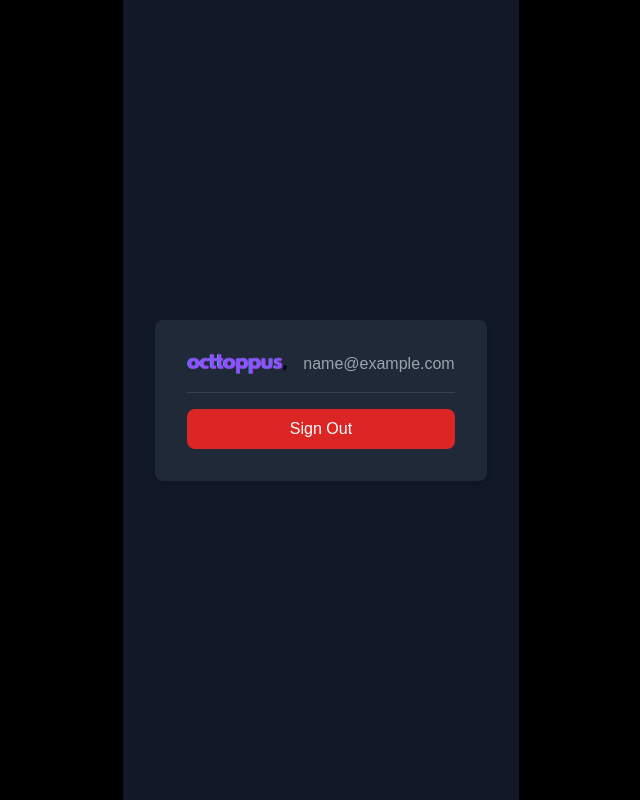
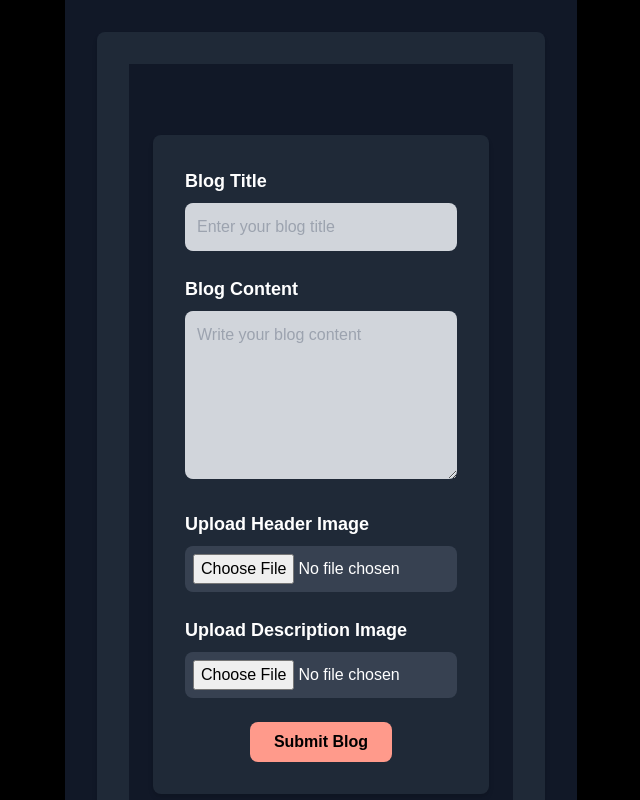
Before and after one commit to Hamza123Hussain/octtoppus_admin, a Next.js app: page / in a window 1280 px wide. Shown: the top 800 px of the page, without its empty margins (319-959 px from the left). Built offline with nearby package versions, Linux system fonts and the light colour scheme; sample sign-in values are in the browser's storage.

Commit message:
add new blog data

```diff
--- a/app/AddNewBlog/page.tsx
+++ b/app/AddNewBlog/page.tsx
@@ -1,7 +1,113 @@
-import React from 'react'
+import React, { useState } from 'react'
 
 const Blog = () => {
-  return <div></div>
+  const [title, setTitle] = useState('')
+  const [content, setContent] = useState('')
+  const [headerImage, setHeaderImage] = useState<File | null>(null)
+  const [descriptionImage, setDescriptionImage] = useState<File | null>(null)
+
+  const handleHeaderImageUpload = (e: React.ChangeEvent<HTMLInputElement>) => {
+    if (e.target.files && e.target.files[0]) {
+      setHeaderImage(e.target.files[0])
+    }
+  }
+
+  const handleDescriptionImageUpload = (
+    e: React.ChangeEvent<HTMLInputElement>
+  ) => {
+    if (e.target.files && e.target.files[0]) {
+      setDescriptionImage(e.target.files[0])
+    }
+  }
+
+  const handleSubmit = (e: React.FormEvent) => {
+    e.preventDefault()
+    // Handle form submission logic
+    console.log({ title, content, headerImage, descriptionImage })
+  }
+
+  return (
+    <div className="flex flex-col items-center justify-center min-h-screen bg-gray-900 text-white p-6">
+      <form
+        onSubmit={handleSubmit}
+        className="bg-gray-800 p-8 rounded-lg shadow-md w-full max-w-lg"
+      >
+        {/* Title Input */}
+        <div className="mb-6">
+          <label htmlFor="title" className="block text-lg font-semibold mb-2">
+            Blog Title
+          </label>
+          <input
+            type="text"
+            id="title"
+            value={title}
+            onChange={(e) => setTitle(e.target.value)}
+            placeholder="Enter your blog title"
+            className="w-full p-3 text-black rounded-lg bg-gray-300"
+          />
+        </div>
+
+        {/* Text Area for Blog Content */}
+        <div className="mb-6">
+          <label htmlFor="content" className="block text-lg font-semibold mb-2">
+            Blog Content
+          </label>
+          <textarea
+            id="content"
+            value={content}
+            onChange={(e) => setContent(e.target.value)}
+            placeholder="Write your blog content"
+            rows={6}
+            className="w-full p-3 text-black rounded-lg bg-gray-300"
+          />
+        </div>
+
+        {/* Header Image Upload */}
+        <div className="mb-6">
+          <label
+            htmlFor="headerImage"
+            className="block text-lg font-semibold mb-2"
+          >
+            Upload Header Image
+          </label>
+          <input
+            type="file"
+            id="headerImage"
+            accept="image/*"
+            onChange={handleHeaderImageUpload}
+            className="w-full p-2 text-white bg-gray-700 rounded-lg"
+          />
+        </div>
+
+        {/* Description Image Upload */}
+        <div className="mb-6">
+          <label
+            htmlFor="descriptionImage"
+            className="block text-lg font-semibold mb-2"
+          >
+            Upload Description Image
+          </label>
+          <input
+            type="file"
+            id="descriptionImage"
+            accept="image/*"
+            onChange={handleDescriptionImageUpload}
+            className="w-full p-2 text-white bg-gray-700 rounded-lg"
+          />
+        </div>
+
+        {/* Submit Button */}
+        <div className="flex justify-center">
+          <button
+            type="submit"
+            className="bg-[#FF9A8B] hover:bg-[#ff8573] text-black font-semibold py-2 px-6 rounded-lg transition duration-300"
+          >
+            Submit Blog
+          </button>
+        </div>
+      </form>
+    </div>
+  )
 }
 
 export default Blog
--- a/app/page.tsx
+++ b/app/page.tsx
@@ -4,6 +4,7 @@ import { UserContext } from '@/Context'
 import { useRouter } from 'next/navigation'
 import { useContext } from 'react'
 import Image from 'next/image'
+import Blog from './AddNewBlog/page'
 export default function Home() {
   const Router = useRouter()
   const context = useContext(UserContext)
@@ -20,6 +21,7 @@ export default function Home() {
   return (
     <div className="flex flex-col items-center justify-center min-h-screen bg-gray-900 text-white p-4 sm:p-6 md:p-8">
       <div className="bg-gray-800 p-4 sm:p-6 md:p-8 rounded-lg shadow-md w-full max-w-xs sm:max-w-sm md:max-w-md">
+        <Blog />
         <div className="flex flex-col sm:flex-row items-center mb-4">
           <Image
             src={context?.userData?.imageUrl || '/logo.png'} // Fallback to default image if no user image
```
